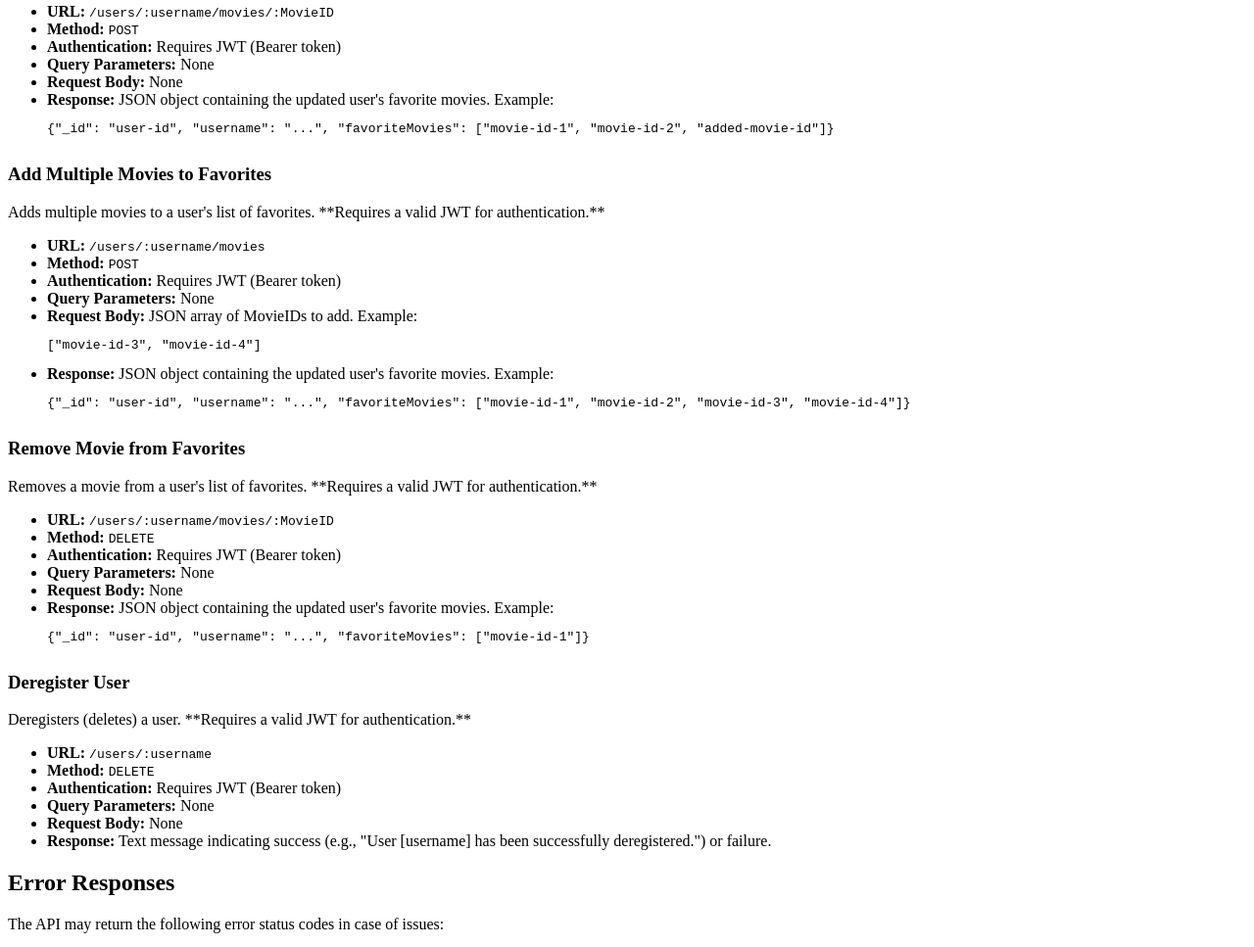
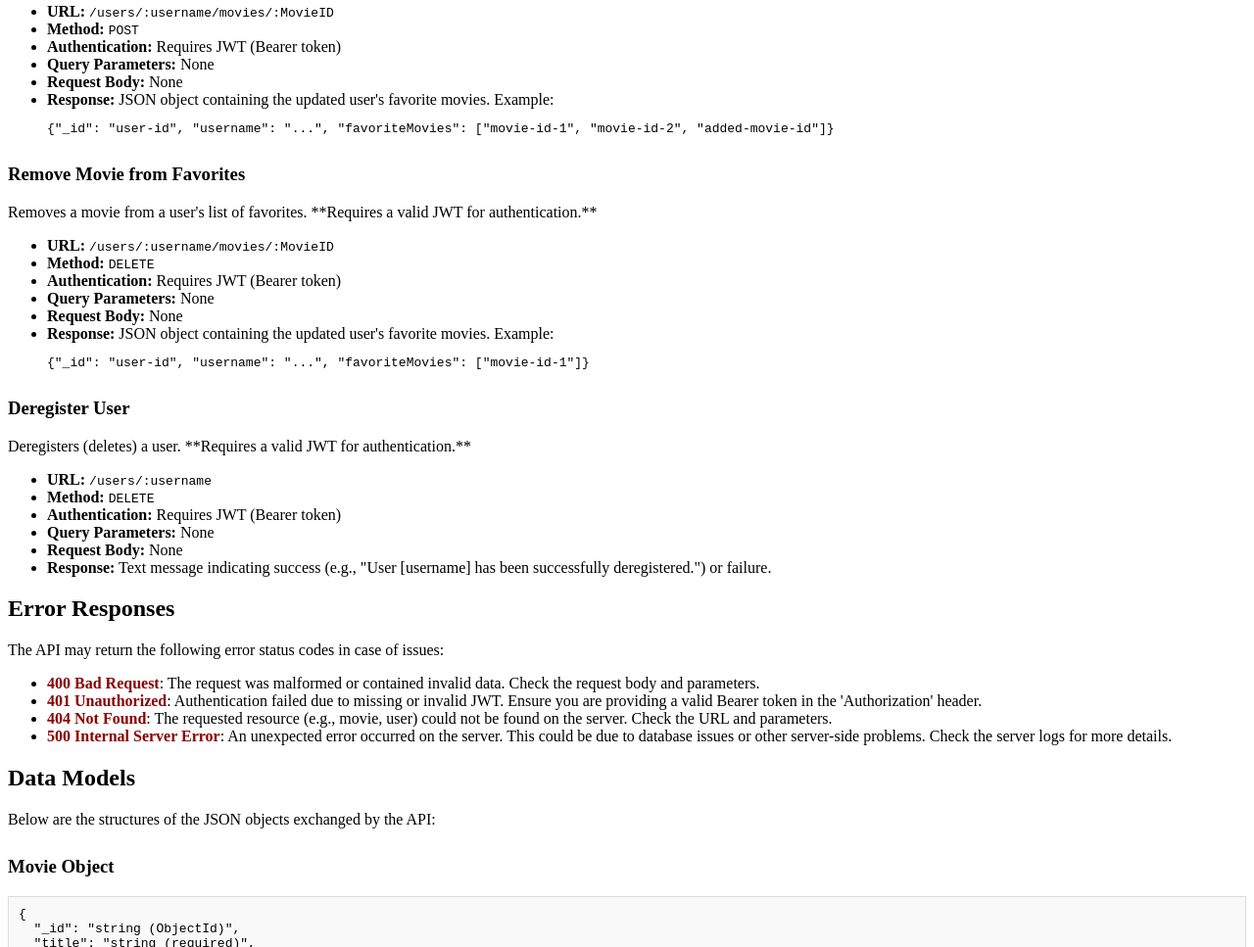
Before and after one commit to levired6/movie_api, a website: page public/documentation.html in a window 1280 px wide. Shown: the part 2876-3843 px from the top of the page at 98% size. Drawn offline with Linux system fonts and the light colour scheme.

Commit message:
Update documentation.html
Update documentation add multiple movies to favorite.

```diff
--- a/public/documentation.html
+++ b/public/documentation.html
@@ -279,21 +279,6 @@
         </li>
     </ul>
 
-    <h3>Add Multiple Movies to Favorites</h3>
-    <p>Adds multiple movies to a user's list of favorites. **Requires a valid JWT for authentication.**</p>
-    <ul>
-        <li><strong>URL:</strong> <code>/users/:username/movies</code></li>
-        <li><strong>Method:</strong> <code>POST</code></li>
-        <li><strong>Authentication:</strong> Requires JWT (Bearer token)</li>
-        <li><strong>Query Parameters:</strong> None</li>
-        <li><strong>Request Body:</strong> JSON array of MovieIDs to add. Example:
-            <pre>["movie-id-3", "movie-id-4"]</pre>
-        </li>
-        <li><strong>Response:</strong> JSON object containing the updated user's favorite movies. Example:
-            <pre>{"_id": "user-id", "username": "...", "favoriteMovies": ["movie-id-1", "movie-id-2", "movie-id-3", "movie-id-4"]}</pre>
-        </li>
-    </ul>
-
     <h3>Remove Movie from Favorites</h3>
     <p>Removes a movie from a user's list of favorites. **Requires a valid JWT for authentication.**</p>
     <ul>
```
